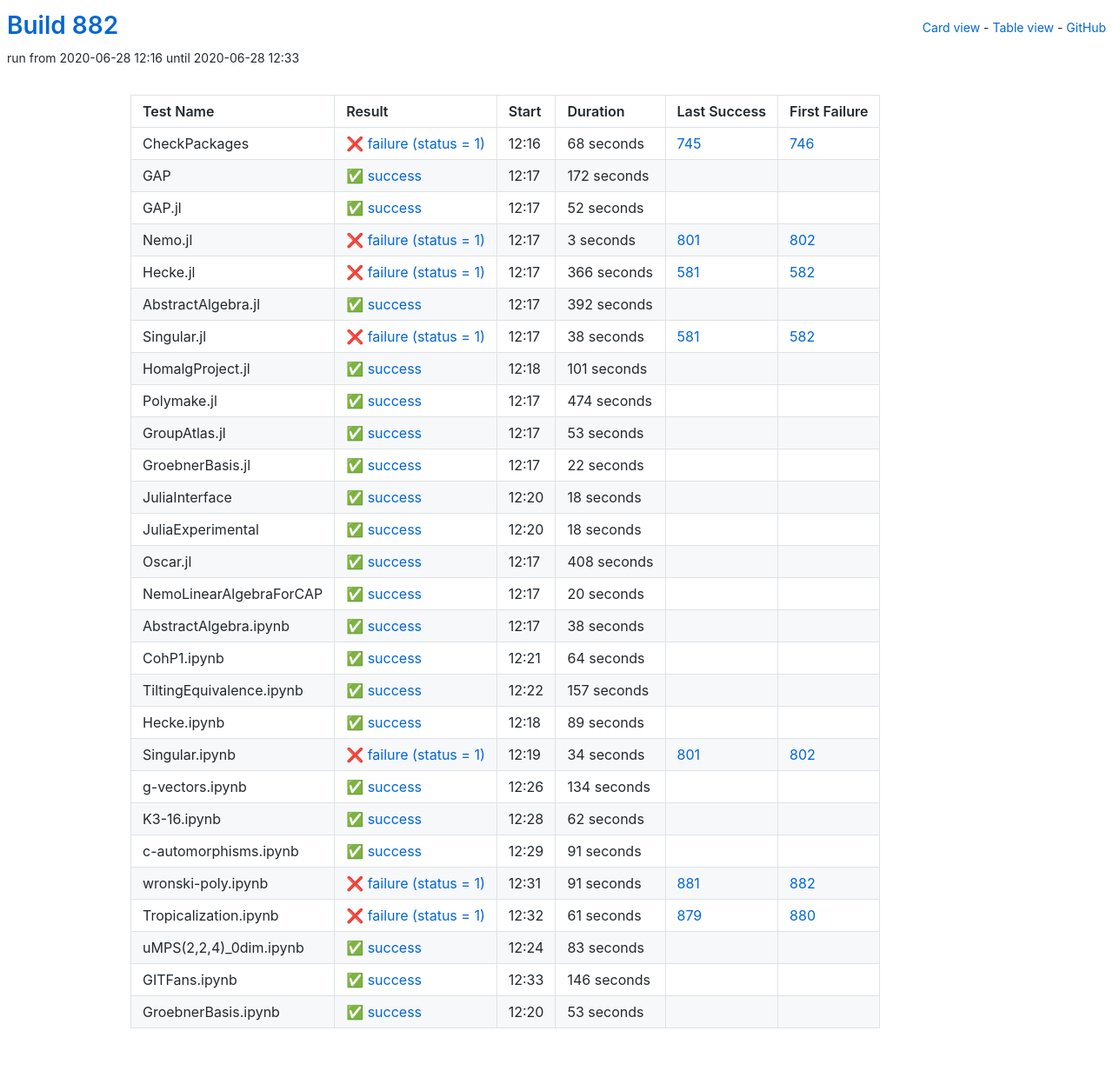
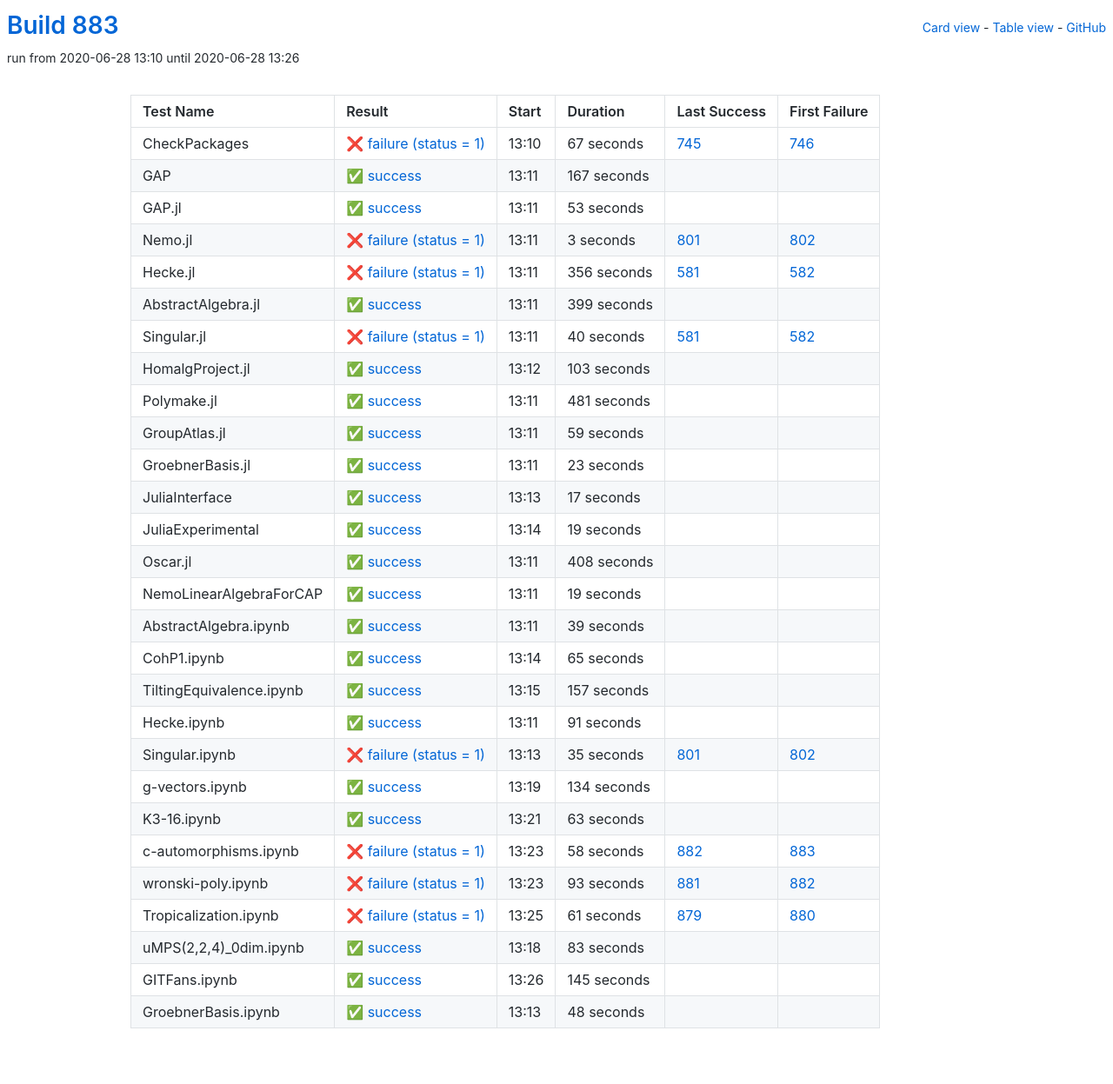
Before and after one commit to oscar-system/oscar-ci-status-1.4, a Jekyll site: the page built from table.html, in a window 1280 px wide. Shown: the whole page at 87% size. Built offline with Jekyll 4.4.1, drawn with Linux system fonts in a browser that asks for light colours.

Commit message:
Build #883

```diff
--- a/_data/ci.yml
+++ b/_data/ci.yml
@@ -1,6 +1,6 @@
 ---
-build: 882
-build_url: https://oscarci.mathematik.uni-kl.de/job/oscar-julia-1.4/882/
+build: 883
+build_url: https://oscarci.mathematik.uni-kl.de/job/oscar-julia-1.4/883/
 job: oscar-julia-1.4
 organization: oscar-system
 repo: oscar-ci-status-1.4
@@ -8,44 +8,44 @@ repourl: https://github.com/oscar-system/oscar-ci-status-1.4
 tests:
 - name: CheckPackages
   id: checkpackages
-  log: https://oscarci.mathematik.uni-kl.de/job/oscar-julia-1.4/882/artifact/logs/build-882/CheckPackages.log
-  start: 2020-06-28 12:16
+  log: https://oscarci.mathematik.uni-kl.de/job/oscar-julia-1.4/883/artifact/logs/build-883/CheckPackages.log
+  start: 2020-06-28 13:10
   success: false
   exitcode: 1
   status: failure
-  duration: 68
+  duration: 67
   last_success: 745
   last_success_url: https://oscarci.mathematik.uni-kl.de/job/oscar-julia-1.4/745/
   first_failure: 746
   first_failure_url: https://oscarci.mathematik.uni-kl.de/job/oscar-julia-1.4/746/
 - name: GAP
   id: gap
-  log: https://oscarci.mathematik.uni-kl.de/job/oscar-julia-1.4/882/artifact/logs/build-882/GAP.log
-  start: 2020-06-28 12:17
+  log: https://oscarci.mathematik.uni-kl.de/job/oscar-julia-1.4/883/artifact/logs/build-883/GAP.log
+  start: 2020-06-28 13:11
   success: true
   exitcode: 0
   status: success
-  duration: 172
+  duration: 167
   last_success: false
   last_success_url:
   first_failure: false
   first_failure_url:
 - name: GAP.jl
   id: gap-jl
-  log: https://oscarci.mathematik.uni-kl.de/job/oscar-julia-1.4/882/artifact/logs/build-882/GAP.jl.log
-  start: 2020-06-28 12:17
+  log: https://oscarci.mathematik.uni-kl.de/job/oscar-julia-1.4/883/artifact/logs/build-883/GAP.jl.log
+  start: 2020-06-28 13:11
   success: true
   exitcode: 0
   status: success
-  duration: 52
+  duration: 53
   last_success: false
   last_success_url:
   first_failure: false
   first_failure_url:
 - name: Nemo.jl
   id: nemo-jl
-  log: https://oscarci.mathematik.uni-kl.de/job/oscar-julia-1.4/882/artifact/logs/build-882/Nemo.jl.log
-  start: 2020-06-28 12:17
+  log: https://oscarci.mathematik.uni-kl.de/job/oscar-julia-1.4/883/artifact/logs/build-883/Nemo.jl.log
+  start: 2020-06-28 13:11
   success: false
   exitcode: 1
   status: failure
@@ -56,116 +56,116 @@ tests:
   first_failure_url: https://oscarci.mathematik.uni-kl.de/job/oscar-julia-1.4/802/
 - name: Hecke.jl
   id: hecke-jl
-  log: https://oscarci.mathematik.uni-kl.de/job/oscar-julia-1.4/882/artifact/logs/build-882/Hecke.jl.log
-  start: 2020-06-28 12:17
+  log: https://oscarci.mathematik.uni-kl.de/job/oscar-julia-1.4/883/artifact/logs/build-883/Hecke.jl.log
+  start: 2020-06-28 13:11
   success: false
   exitcode: 1
   status: failure
-  duration: 366
+  duration: 356
   last_success: 581
   last_success_url: https://oscarci.mathematik.uni-kl.de/job/oscar-julia-1.4/581/
   first_failure: 582
   first_failure_url: https://oscarci.mathematik.uni-kl.de/job/oscar-julia-1.4/582/
 - name: AbstractAlgebra.jl
   id: abstractalgebra-jl
-  log: https://oscarci.mathematik.uni-kl.de/job/oscar-julia-1.4/882/artifact/logs/build-882/AbstractAlgebra.jl.log
-  start: 2020-06-28 12:17
+  log: https://oscarci.mathematik.uni-kl.de/job/oscar-julia-1.4/883/artifact/logs/build-883/AbstractAlgebra.jl.log
+  start: 2020-06-28 13:11
   success: true
   exitcode: 0
   status: success
-  duration: 392
+  duration: 399
   last_success: false
   last_success_url:
   first_failure: false
   first_failure_url:
 - name: Singular.jl
   id: singular-jl
-  log: https://oscarci.mathematik.uni-kl.de/job/oscar-julia-1.4/882/artifact/logs/build-882/Singular.jl.log
-  start: 2020-06-28 12:17
+  log: https://oscarci.mathematik.uni-kl.de/job/oscar-julia-1.4/883/artifact/logs/build-883/Singular.jl.log
+  start: 2020-06-28 13:11
   success: false
   exitcode: 1
   status: failure
-  duration: 38
+  duration: 40
   last_success: 581
   last_success_url: https://oscarci.mathematik.uni-kl.de/job/oscar-julia-1.4/581/
   first_failure: 582
   first_failure_url: https://oscarci.mathematik.uni-kl.de/job/oscar-julia-1.4/582/
 - name: HomalgProject.jl
   id: homalgproject-jl
-  log: https://oscarci.mathematik.uni-kl.de/job/oscar-julia-1.4/882/artifact/logs/build-882/HomalgProject.jl.log
-  start: 2020-06-28 12:18
+  log: https://oscarci.mathematik.uni-kl.de/job/oscar-julia-1.4/883/artifact/logs/build-883/HomalgProject.jl.log
+  start: 2020-06-28 13:12
   success: true
   exitcode: 0
   status: success
-  duration: 101
+  duration: 103
   last_success: false
   last_success_url:
   first_failure: false
   first_failure_url:
 - name: Polymake.jl
   id: polymake-jl
-  log: https://oscarci.mathematik.uni-kl.de/job/oscar-julia-1.4/882/artifact/logs/build-882/Polymake.jl.log
-  start: 2020-06-28 12:17
+  log: https://oscarci.mathematik.uni-kl.de/job/oscar-julia-1.4/883/artifact/logs/build-883/Polymake.jl.log
+  start: 2020-06-28 13:11
   success: true
   exitcode: 0
   status: success
-  duration: 474
+  duration: 481
   last_success: false
   last_success_url:
   first_failure: false
   first_failure_url:
 - name: GroupAtlas.jl
   id: groupatlas-jl
-  log: https://oscarci.mathematik.uni-kl.de/job/oscar-julia-1.4/882/artifact/logs/build-882/GroupAtlas.jl.log
-  start: 2020-06-28 12:17
+  log: https://oscarci.mathematik.uni-kl.de/job/oscar-julia-1.4/883/artifact/logs/build-883/GroupAtlas.jl.log
+  start: 2020-06-28 13:11
   success: true
   exitcode: 0
   status: success
-  duration: 53
+  duration: 59
   last_success: false
   last_success_url:
   first_failure: false
   first_failure_url:
 - name: GroebnerBasis.jl
   id: groebnerbasis-jl
-  log: https://oscarci.mathematik.uni-kl.de/job/oscar-julia-1.4/882/artifact/logs/build-882/GroebnerBasis.jl.log
-  start: 2020-06-28 12:17
+  log: https://oscarci.mathematik.uni-kl.de/job/oscar-julia-1.4/883/artifact/logs/build-883/GroebnerBasis.jl.log
+  start: 2020-06-28 13:11
   success: true
   exitcode: 0
   status: success
-  duration: 22
+  duration: 23
   last_success: false
   last_success_url:
   first_failure: false
   first_failure_url:
 - name: JuliaInterface
   id: juliainterface
-  log: https://oscarci.mathematik.uni-kl.de/job/oscar-julia-1.4/882/artifact/logs/build-882/JuliaInterface.log
-  start: 2020-06-28 12:20
+  log: https://oscarci.mathematik.uni-kl.de/job/oscar-julia-1.4/883/artifact/logs/build-883/JuliaInterface.log
+  start: 2020-06-28 13:13
   success: true
   exitcode: 0
   status: success
-  duration: 18
+  duration: 17
   last_success: false
   last_success_url:
   first_failure: false
   first_failure_url:
 - name: JuliaExperimental
   id: juliaexperimental
-  log: https://oscarci.mathematik.uni-kl.de/job/oscar-julia-1.4/882/artifact/logs/build-882/JuliaExperimental.log
-  start: 2020-06-28 12:20
+  log: https://oscarci.mathematik.uni-kl.de/job/oscar-julia-1.4/883/artifact/logs/build-883/JuliaExperimental.log
+  start: 2020-06-28 13:14
   success: true
   exitcode: 0
   status: success
-  duration: 18
+  duration: 19
   last_success: false
   last_success_url:
   first_failure: false
   first_failure_url:
 - name: Oscar.jl
   id: oscar-jl
-  log: https://oscarci.mathematik.uni-kl.de/job/oscar-julia-1.4/882/artifact/logs/build-882/Oscar.jl.log
-  start: 2020-06-28 12:17
+  log: https://oscarci.mathematik.uni-kl.de/job/oscar-julia-1.4/883/artifact/logs/build-883/Oscar.jl.log
+  start: 2020-06-28 13:11
   success: true
   exitcode: 0
   status: success
@@ -176,44 +176,44 @@ tests:
   first_failure_url:
 - name: NemoLinearAlgebraForCAP
   id: nemolinearalgebraforcap
-  log: https://oscarci.mathematik.uni-kl.de/job/oscar-julia-1.4/882/artifact/logs/build-882/NemoLinearAlgebraForCAP.log
-  start: 2020-06-28 12:17
+  log: https://oscarci.mathematik.uni-kl.de/job/oscar-julia-1.4/883/artifact/logs/build-883/NemoLinearAlgebraForCAP.log
+  start: 2020-06-28 13:11
   success: true
   exitcode: 0
   status: success
-  duration: 20
+  duration: 19
   last_success: false
   last_success_url:
   first_failure: false
   first_failure_url:
 - name: AbstractAlgebra.ipynb
   id: abstractalgebra-ipynb
-  log: https://oscarci.mathematik.uni-kl.de/job/oscar-julia-1.4/882/artifact/logs/build-882/AbstractAlgebra.ipynb.log
-  start: 2020-06-28 12:17
+  log: https://oscarci.mathematik.uni-kl.de/job/oscar-julia-1.4/883/artifact/logs/build-883/AbstractAlgebra.ipynb.log
+  start: 2020-06-28 13:11
   success: true
   exitcode: 0
   status: success
-  duration: 38
+  duration: 39
   last_success: false
   last_success_url:
   first_failure: false
   first_failure_url:
 - name: CohP1.ipynb
   id: cohp1-ipynb
-  log: https://oscarci.mathematik.uni-kl.de/job/oscar-julia-1.4/882/artifact/logs/build-882/CohP1.ipynb.log
-  start: 2020-06-28 12:21
+  log: https://oscarci.mathematik.uni-kl.de/job/oscar-julia-1.4/883/artifact/logs/build-883/CohP1.ipynb.log
+  start: 2020-06-28 13:14
   success: true
   exitcode: 0
   status: success
-  duration: 64
+  duration: 65
   last_success: false
   last_success_url:
   first_failure: false
   first_failure_url:
 - name: TiltingEquivalence.ipynb
   id: tiltingequivalence-ipynb
-  log: https://oscarci.mathematik.uni-kl.de/job/oscar-julia-1.4/882/artifact/logs/build-882/TiltingEquivalence.ipynb.log
-  start: 2020-06-28 12:22
+  log: https://oscarci.mathematik.uni-kl.de/job/oscar-julia-1.4/883/artifact/logs/build-883/TiltingEquivalence.ipynb.log
+  start: 2020-06-28 13:15
   success: true
   exitcode: 0
   status: success
@@ -224,32 +224,32 @@ tests:
   first_failure_url:
 - name: Hecke.ipynb
   id: hecke-ipynb
-  log: https://oscarci.mathematik.uni-kl.de/job/oscar-julia-1.4/882/artifact/logs/build-882/Hecke.ipynb.log
-  start: 2020-06-28 12:18
+  log: https://oscarci.mathematik.uni-kl.de/job/oscar-julia-1.4/883/artifact/logs/build-883/Hecke.ipynb.log
+  start: 2020-06-28 13:11
   success: true
   exitcode: 0
   status: success
-  duration: 89
+  duration: 91
   last_success: false
   last_success_url:
   first_failure: false
   first_failure_url:
 - name: Singular.ipynb
   id: singular-ipynb
-  log: https://oscarci.mathematik.uni-kl.de/job/oscar-julia-1.4/882/artifact/logs/build-882/Singular.ipynb.log
-  start: 2020-06-28 12:19
+  log: https://oscarci.mathematik.uni-kl.de/job/oscar-julia-1.4/883/artifact/logs/build-883/Singular.ipynb.log
+  start: 2020-06-28 13:13
   success: false
   exitcode: 1
   status: failure
-  duration: 34
+  duration: 35
   last_success: 801
   last_success_url: https://oscarci.mathematik.uni-kl.de/job/oscar-julia-1.4/801/
   first_failure: 802
   first_failure_url: https://oscarci.mathematik.uni-kl.de/job/oscar-julia-1.4/802/
 - name: g-vectors.ipynb
   id: g-vectors-ipynb
-  log: https://oscarci.mathematik.uni-kl.de/job/oscar-julia-1.4/882/artifact/logs/build-882/g-vectors.ipynb.log
-  start: 2020-06-28 12:26
+  log: https://oscarci.mathematik.uni-kl.de/job/oscar-julia-1.4/883/artifact/logs/build-883/g-vectors.ipynb.log
+  start: 2020-06-28 13:19
   success: true
   exitcode: 0
   status: success
@@ -260,44 +260,44 @@ tests:
   first_failure_url:
 - name: K3-16.ipynb
   id: k3-16-ipynb
-  log: https://oscarci.mathematik.uni-kl.de/job/oscar-julia-1.4/882/artifact/logs/build-882/K3-16.ipynb.log
-  start: 2020-06-28 12:28
+  log: https://oscarci.mathematik.uni-kl.de/job/oscar-julia-1.4/883/artifact/logs/build-883/K3-16.ipynb.log
+  start: 2020-06-28 13:21
   success: true
   exitcode: 0
   status: success
-  duration: 62
+  duration: 63
   last_success: false
   last_success_url:
   first_failure: false
   first_failure_url:
 - name: c-automorphisms.ipynb
   id: c-automorphisms-ipynb
-  log: https://oscarci.mathematik.uni-kl.de/job/oscar-julia-1.4/882/artifact/logs/build-882/c-automorphisms.ipynb.log
-  start: 2020-06-28 12:29
-  success: true
-  exitcode: 0
-  status: success
-  duration: 91
-  last_success: false
-  last_success_url:
-  first_failure: false
-  first_failure_url:
-- name: wronski-poly.ipynb
-  id: wronski-poly-ipynb
-  log: https://oscarci.mathematik.uni-kl.de/job/oscar-julia-1.4/882/artifact/logs/build-882/wronski-poly.ipynb.log
-  start: 2020-06-28 12:31
+  log: https://oscarci.mathematik.uni-kl.de/job/oscar-julia-1.4/883/artifact/logs/build-883/c-automorphisms.ipynb.log
+  start: 2020-06-28 13:23
   success: false
   exitcode: 1
   status: failure
-  duration: 91
+  duration: 58
+  last_success: 882
+  last_success_url: https://oscarci.mathematik.uni-kl.de/job/oscar-julia-1.4/882/
+  first_failure: 883
+  first_failure_url: https://oscarci.mathematik.uni-kl.de/job/oscar-julia-1.4/883/
+- name: wronski-poly.ipynb
+  id: wronski-poly-ipynb
+  log: https://oscarci.mathematik.uni-kl.de/job/oscar-julia-1.4/883/artifact/logs/build-883/wronski-poly.ipynb.log
+  start: 2020-06-28 13:23
+  success: false
+  exitcode: 1
+  status: failure
+  duration: 93
   last_success: 881
   last_success_url: https://oscarci.mathematik.uni-kl.de/job/oscar-julia-1.4/881/
   first_failure: 882
   first_failure_url: https://oscarci.mathematik.uni-kl.de/job/oscar-julia-1.4/882/
 - name: Tropicalization.ipynb
   id: tropicalization-ipynb
-  log: https://oscarci.mathematik.uni-kl.de/job/oscar-julia-1.4/882/artifact/logs/build-882/Tropicalization.ipynb.log
-  start: 2020-06-28 12:32
+  log: https://oscarci.mathematik.uni-kl.de/job/oscar-julia-1.4/883/artifact/logs/build-883/Tropicalization.ipynb.log
+  start: 2020-06-28 13:25
   success: false
   exitcode: 1
   status: failure
@@ -308,8 +308,8 @@ tests:
   first_failure_url: https://oscarci.mathematik.uni-kl.de/job/oscar-julia-1.4/880/
 - name: uMPS(2,2,4)_0dim.ipynb
   id: umps-2-2-4-0dim-ipynb
-  log: https://oscarci.mathematik.uni-kl.de/job/oscar-julia-1.4/882/artifact/logs/build-882/uMPS-2-2-4-_0dim.ipynb.log
-  start: 2020-06-28 12:24
+  log: https://oscarci.mathematik.uni-kl.de/job/oscar-julia-1.4/883/artifact/logs/build-883/uMPS-2-2-4-_0dim.ipynb.log
+  start: 2020-06-28 13:18
   success: true
   exitcode: 0
   status: success
@@ -320,24 +320,24 @@ tests:
   first_failure_url:
 - name: GITFans.ipynb
   id: gitfans-ipynb
-  log: https://oscarci.mathematik.uni-kl.de/job/oscar-julia-1.4/882/artifact/logs/build-882/GITFans.ipynb.log
-  start: 2020-06-28 12:33
+  log: https://oscarci.mathematik.uni-kl.de/job/oscar-julia-1.4/883/artifact/logs/build-883/GITFans.ipynb.log
+  start: 2020-06-28 13:26
   success: true
   exitcode: 0
   status: success
-  duration: 146
+  duration: 145
   last_success: false
   last_success_url:
   first_failure: false
   first_failure_url:
 - name: GroebnerBasis.ipynb
   id: groebnerbasis-ipynb
-  log: https://oscarci.mathematik.uni-kl.de/job/oscar-julia-1.4/882/artifact/logs/build-882/GroebnerBasis.ipynb.log
-  start: 2020-06-28 12:20
+  log: https://oscarci.mathematik.uni-kl.de/job/oscar-julia-1.4/883/artifact/logs/build-883/GroebnerBasis.ipynb.log
+  start: 2020-06-28 13:13
   success: true
   exitcode: 0
   status: success
-  duration: 53
+  duration: 48
   last_success: false
   last_success_url:
   first_failure: false
```
Also changed, not shown: README.md.
